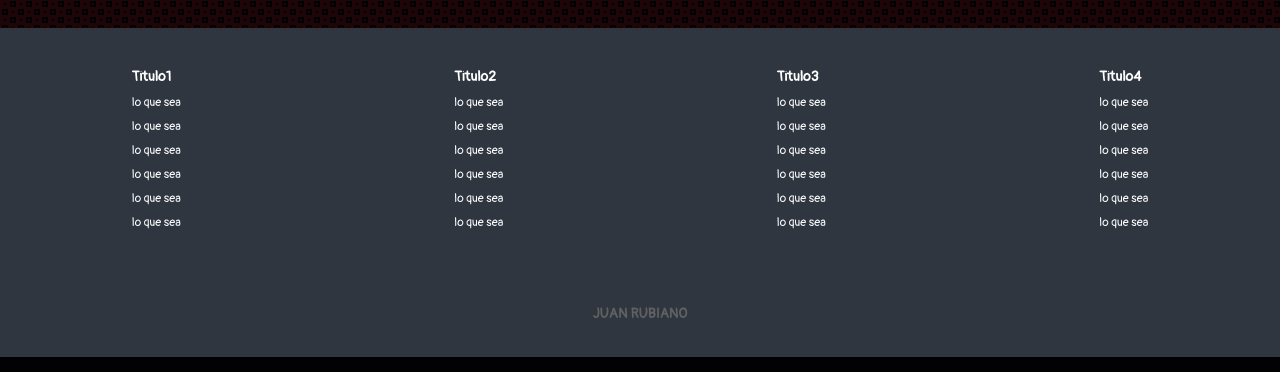
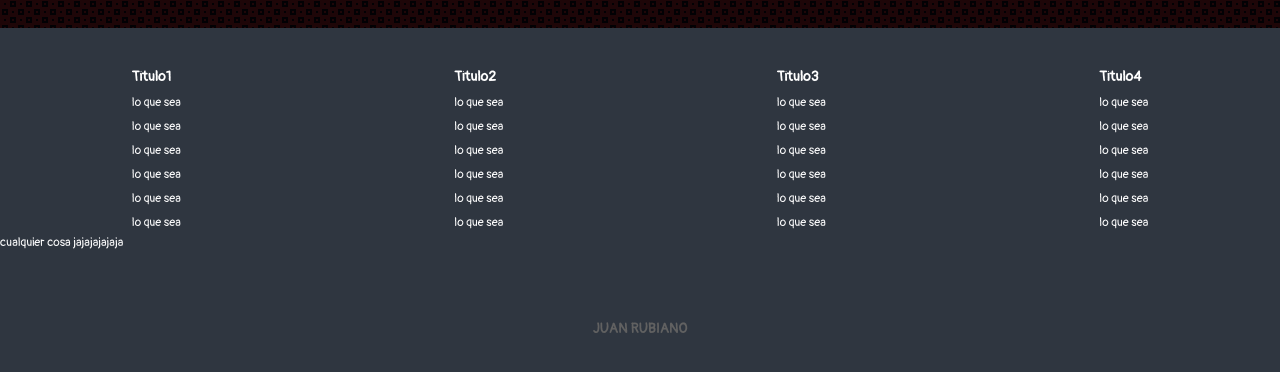
Before and after one commit to juarubianopo/proyectos, a plain HTML site: page index.html in a window 1280 px wide. Shown: the part 2289-2661 px from the top of the page. Drawn offline with nearby package versions, Linux system fonts and the light colour scheme.

Commit message:
jajajaja

```diff
--- a/index.html
+++ b/index.html
@@ -258,6 +258,9 @@
                 </li>
             </ul>
         </div>
+        <div>
+            <a href="#">cualquier cosa jajajajajaja</a>
+        </div>
 
     </div>
    <footer class="ultima2">
```
